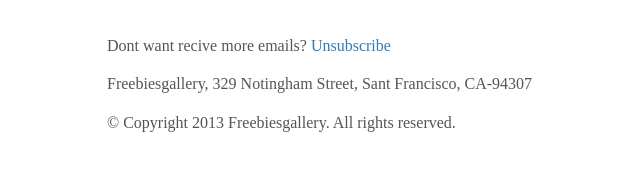
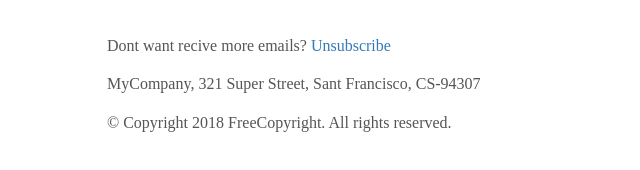
Before and after one commit to Kagayakashi/html_page_test, a plain HTML site: page index.html in a window 1280 px wide. Shown: the part 2197-2367 px from the top of the page, 193-833 px from the left. Drawn offline with nearby package versions, Linux system fonts and the light colour scheme.

Commit message:
Mini update

```diff
--- a/index.html
+++ b/index.html
@@ -143,8 +143,8 @@
     <!-- 6 -->
     <footer class="container-fluid bg-6 text-left">
         <p>Dont want recive more emails? <a href="#">Unsubscribe</a></p>
-        <p>Freebiesgallery, 329 Notingham Street, Sant Francisco, CA-94307</p>
-        <p>&copy; Copyright 2013 Freebiesgallery. All rights reserved.</p>
+        <p>MyCompany, 321 Super Street, Sant Francisco, CS-94307</p>
+        <p>&copy; Copyright 2018 FreeCopyright. All rights reserved.</p>
     </footer>
 </body>
 </html>
```
